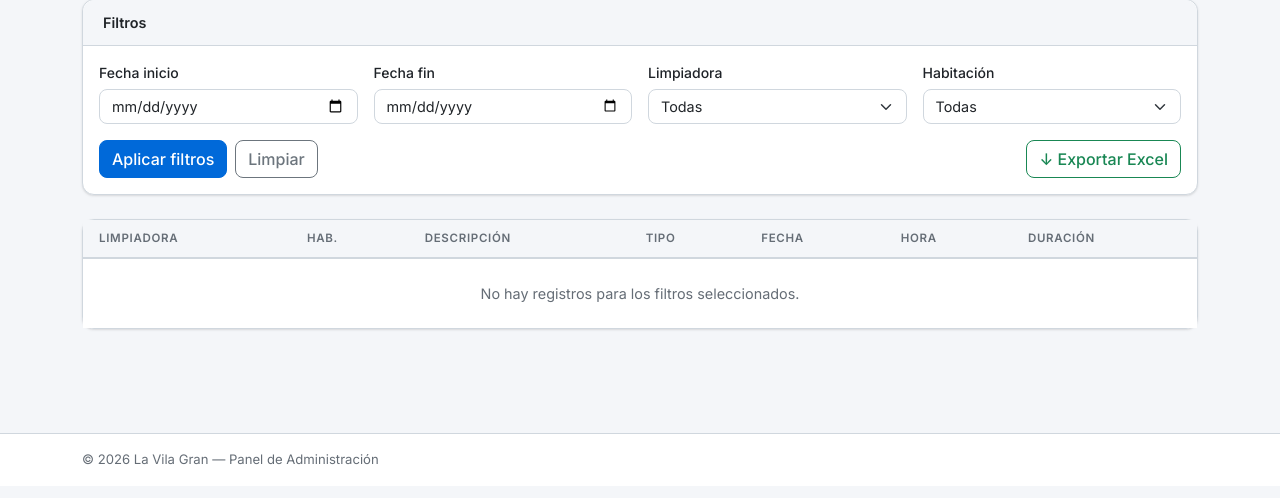
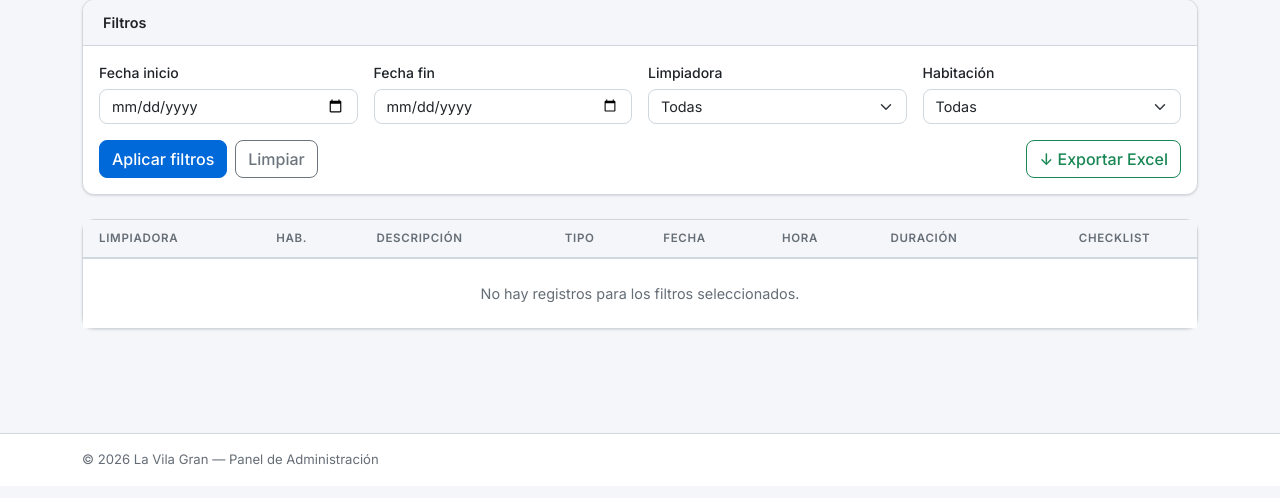
Before and after one commit to oscarhm34/resivilagran, a Flask app: page /registros-limpieza in a window 1280 px wide. Shown: the part 161-659 px from the top of the page. Run offline with Flask 3, Linux system fonts and the light colour scheme; the visitor is signed in with stand-in values (Sample User, id 1); data comes from the database, SQL or seed files in the repository; data that the repository does not hold is empty.

Commit message:
Show checklist in cleaning registry and resident photos in worker
- Add checklist column to /registros-limpieza with modal to view items
- Show resident photo in active sessions and completed today on /worker
- Use care_types junction table for subject_sub in today's history
- Fix care type screen to use photo_url instead of missing endpoint

Co-Authored-By: Claude Opus 4.6 (1M context) <noreply@anthropic.com>

```diff
--- a/app/routes.py
+++ b/app/routes.py
@@ -556,6 +556,18 @@ def registros_limpieza():
 
     for record in pagination.items:
         record.duration = _format_duration(record.start_time, record.end_time)
+        if record.checklist_json:
+            try:
+                items = json.loads(record.checklist_json)
+                record.checklist_items = items
+                record.checklist_checked = sum(1 for i in items if i.get('checked'))
+                record.checklist_total = len(items)
+            except (json.JSONDecodeError, TypeError):
+                record.checklist_items = None
+                record.checklist_checked = 0
+                record.checklist_total = 0
+        else:
+            record.checklist_items = None
 
     filters = {
         'room_id': room_id,
@@ -830,12 +842,14 @@ def worker_active_sessions():
     for c in CareRecord.query.filter_by(worker_id=worker_id, end_time=None).all():
         # Use junction table types first, fall back to old care_type_id
         sub = ', '.join(ct.name for ct in c.care_types) if c.care_types else (c.care_type.name if c.care_type else '')
+        r = c.resident
         sessions.append({
             'type': 'care',
             'record_id': c.id,
             'start_time': c.start_time.isoformat(),
-            'subject': c.resident.name if c.resident else 'Residente',
+            'subject': r.name if r else 'Residente',
             'subject_sub': sub,
+            'photo_url': f'/api/uploads/{r.photo_path}' if r and r.photo_path else None,
         })
 
     return jsonify(sessions), 200
@@ -1000,12 +1014,15 @@ def worker_today():
         .all()
     )
     for c in cares:
+        r = c.resident
+        sub = ', '.join(ct.name for ct in c.care_types) if c.care_types else (c.care_type.name if c.care_type else '')
         sessions.append({
             'type': 'care',
-            'subject': c.resident.name if c.resident else 'Residente',
-            'subject_sub': c.care_type.name if c.care_type else '',
+            'subject': r.name if r else 'Residente',
+            'subject_sub': sub,
             'start_time': c.start_time.strftime('%H:%M'),
             'duration': _format_duration(c.start_time, c.end_time),
+            'photo_url': f'/api/uploads/{r.photo_path}' if r and r.photo_path else None,
         })
 
     sessions.sort(key=lambda x: x['start_time'], reverse=True)
@@ -1149,6 +1166,7 @@ def nfc_scan():
                 'resident_id': resident.id,
                 'resident_name': resident.name,
                 'start_time': active_this.start_time.isoformat(),
+                'photo_url': f'/api/uploads/{resident.photo_path}' if resident.photo_path else None,
             }), 200
 
         # Start session immediately without care type
@@ -1211,13 +1229,15 @@ def end_session():
         if not record or record.worker_id != worker_id or record.end_time:
             return jsonify({'error': 'Registro no válido'}), 400
         # Ask for care types before ending
+        r = record.resident
         return jsonify({
             'action': 'select_care_type_end',
             'type': 'care',
             'record_id': record.id,
             'resident_id': record.resident_id,
-            'resident_name': record.resident.name if record.resident else 'Residente',
+            'resident_name': r.name if r else 'Residente',
             'start_time': record.start_time.isoformat(),
+            'photo_url': f'/api/uploads/{r.photo_path}' if r and r.photo_path else None,
         }), 200
 
     return jsonify({'error': 'Modo no válido'}), 400
--- a/app/templates/limpiezas.html
+++ b/app/templates/limpiezas.html
@@ -88,6 +88,7 @@
                         <th scope="col">Fecha</th>
                         <th scope="col" class="hide-mobile">Hora</th>
                         <th scope="col">Duración</th>
+                        <th scope="col" class="text-center">Checklist</th>
                     </tr>
                 </thead>
                 <tbody>
@@ -114,10 +115,24 @@
                                 <span class="status-badge status-info">En curso</span>
                             {% endif %}
                         </td>
+                        <td class="text-center">
+                            {% if record.checklist_items is not none %}
+                            <button type="button"
+                                    class="btn btn-sm btn-outline-secondary checklist-btn"
+                                    data-checklist='{{ record.checklist_json | e }}'
+                                    data-room="{{ record.room.number if record.room else '—' }}"
+                                    data-date="{{ record.start_time.strftime('%d/%m/%Y %H:%M') if record.start_time else '—' }}"
+                                    title="Ver checklist">
+                                &#9745; {{ record.checklist_checked }}/{{ record.checklist_total }}
+                            </button>
+                            {% else %}
+                            <span style="color:var(--color-text-secondary)">—</span>
+                            {% endif %}
+                        </td>
                     </tr>
                     {% else %}
                     <tr>
-                        <td colspan="7" class="text-center py-4" style="color:var(--color-text-secondary)">
+                        <td colspan="8" class="text-center py-4" style="color:var(--color-text-secondary)">
                             No hay registros para los filtros seleccionados.
                         </td>
                     </tr>
@@ -162,6 +177,24 @@
     {% endif %}
 </div>
 
+<!-- Modal checklist -->
+<div class="modal fade" id="checklistModal" tabindex="-1" aria-modal="true">
+    <div class="modal-dialog modal-dialog-centered modal-dialog-scrollable">
+        <div class="modal-content" style="border-radius:var(--radius-lg);border:1px solid var(--color-border)">
+            <div class="modal-header">
+                <h5 class="modal-title">Checklist de limpieza</h5>
+                <button type="button" class="btn-close" data-bs-dismiss="modal"></button>
+            </div>
+            <div class="modal-body">
+                <p class="small mb-3" style="color:var(--color-text-secondary)">
+                    <span id="checklist-room"></span> &mdash; <span id="checklist-date"></span>
+                </p>
+                <ul id="checklist-list" class="list-group list-group-flush"></ul>
+            </div>
+        </div>
+    </div>
+</div>
+
 <script>
 (function () {
     'use strict';
@@ -175,6 +208,49 @@
         if (startInput.value && startInput.value > this.value) startInput.value = this.value;
         startInput.max = this.value;
     });
+
+    // Checklist modal
+    var modalEl = document.getElementById('checklistModal');
+    if (modalEl) {
+        var modal = new bootstrap.Modal(modalEl);
+        document.querySelectorAll('.checklist-btn').forEach(function (btn) {
+            btn.addEventListener('click', function () {
+                var items = JSON.parse(this.dataset.checklist);
+                document.getElementById('checklist-room').textContent = 'Hab. ' + this.dataset.room;
+                document.getElementById('checklist-date').textContent = this.dataset.date;
+
+                var list = document.getElementById('checklist-list');
+                list.innerHTML = '';
+                items.forEach(function (item) {
+                    var li = document.createElement('li');
+                    li.className = 'list-group-item d-flex align-items-center gap-2';
+                    li.style.fontSize = '.9rem';
+
+                    var icon = document.createElement('span');
+                    if (item.checked) {
+                        icon.textContent = '\u2705';
+                        li.style.color = 'var(--color-text)';
+                    } else {
+                        icon.textContent = '\u2B1C';
+                        li.style.color = 'var(--color-text-secondary)';
+                    }
+
+                    var text = document.createElement('span');
+                    text.textContent = item.text;
+                    if (!item.checked) {
+                        text.style.textDecoration = 'line-through';
+                        text.style.opacity = '0.6';
+                    }
+
+                    li.appendChild(icon);
+                    li.appendChild(text);
+                    list.appendChild(li);
+                });
+
+                modal.show();
+            });
+        });
+    }
 })();
 </script>
 {% endblock %}
```
Also changed, not shown: app/templates/worker.html (+24 -7 lines).
